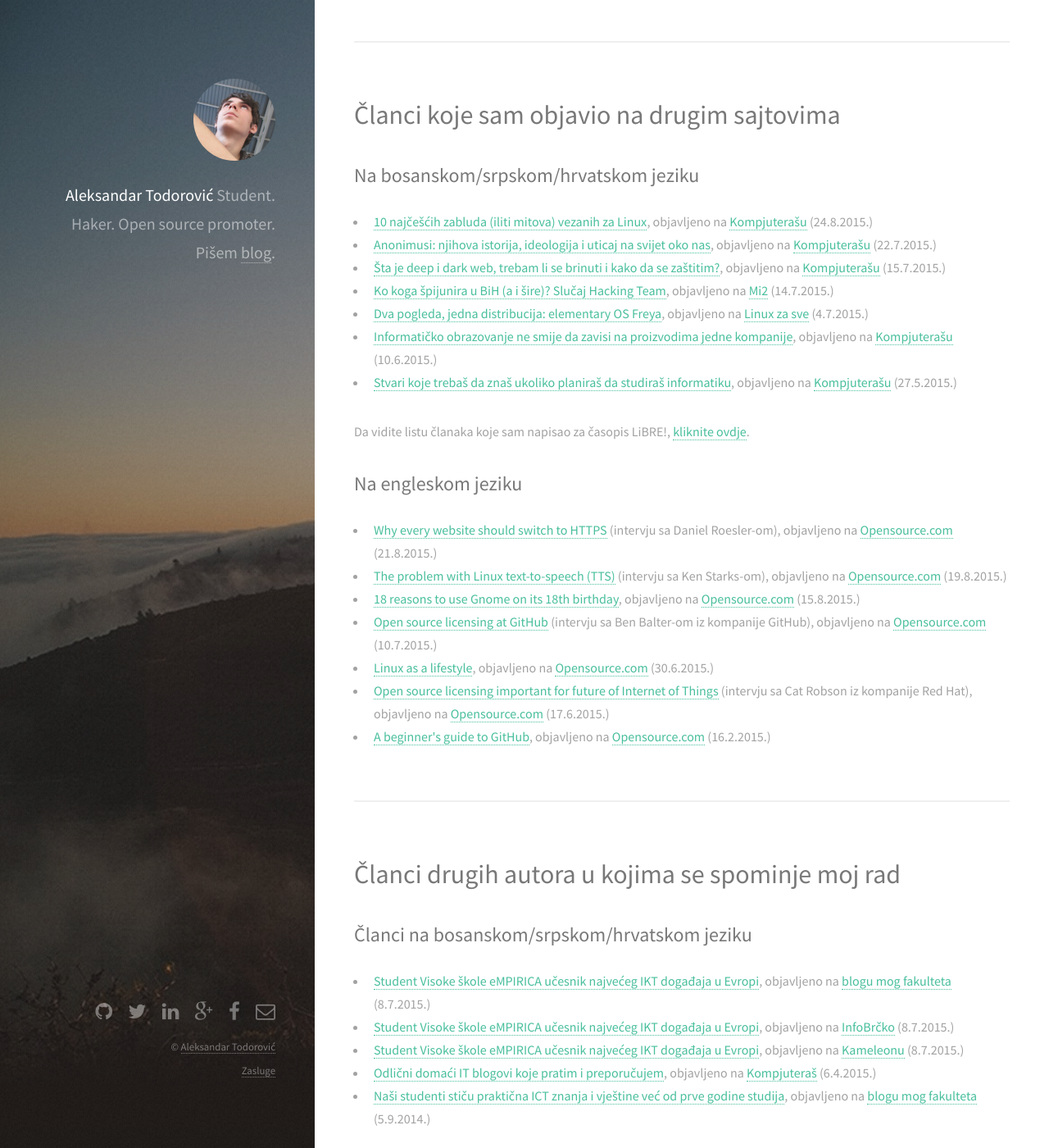
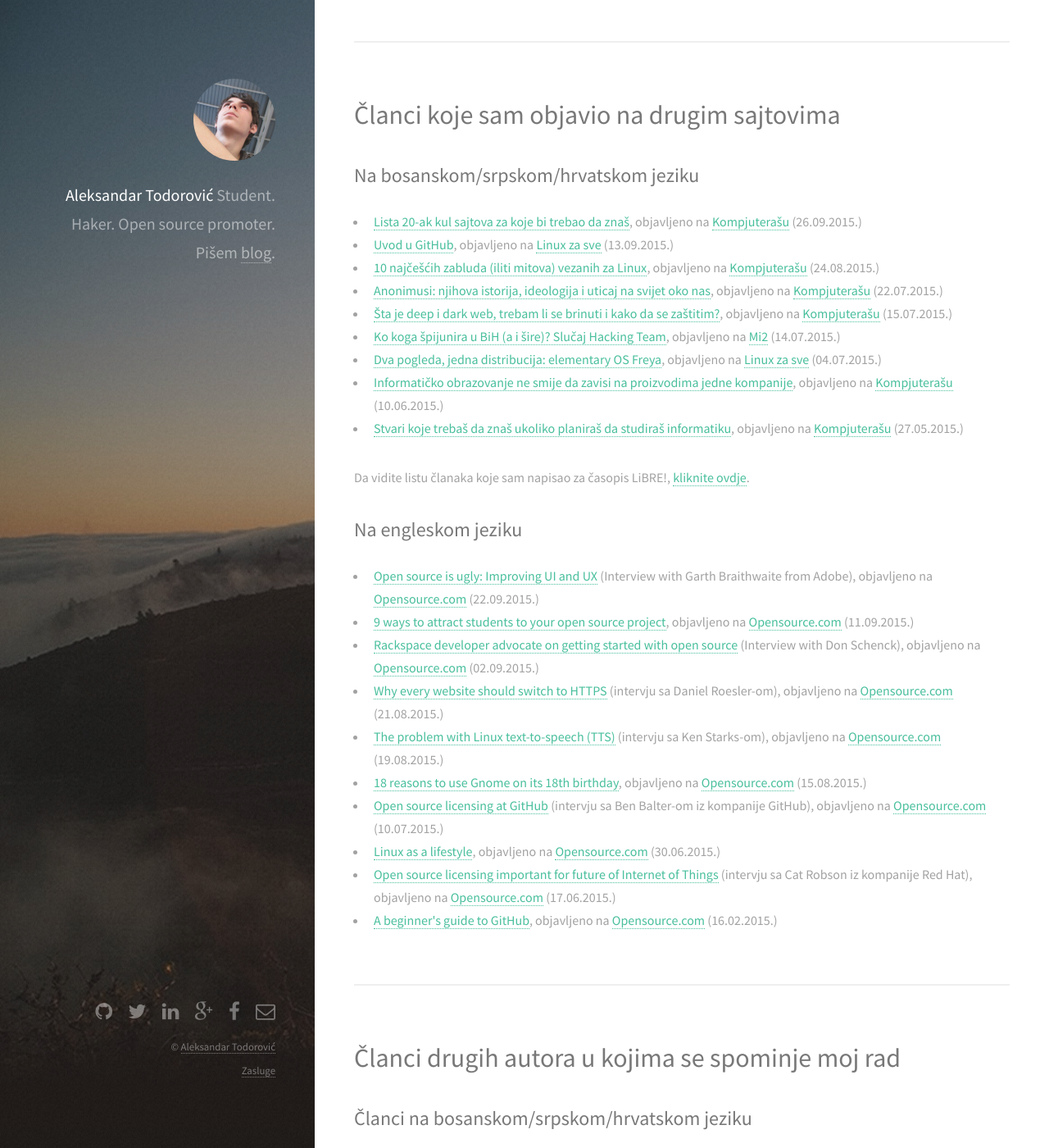
Before and after one commit to inputsh/bs.r3bl.me, a Jekyll site: the page built from index.html, in a window 1280 px wide and 1400 px high, scrolled down 487 px. Shown: the whole window at 82% size. Built offline with Jekyll 4.4.1, drawn with Linux system fonts in a browser that asks for light colours; comment, search, counter and statistics services are not loaded; some of the changed text lies outside the part shown.

Commit message:
Major update

```diff
--- a/_config.yml
+++ b/_config.yml
@@ -4,7 +4,7 @@
 email: aleksandar.todorovic@mail.ru
 
 description: "Student, haker i promoter open source softvera koji voli da dijeli svoje priče sa svijetom."
-url: "https://bs.r3bl.me" # the base hostname & protocol for your site
+url: 'https://bs.r3bl.me' # the base hostname & protocol for your site
 
 twitter_username:     r3bl_
 github_username:      aleksandar-todorovic
--- a/index.html
+++ b/index.html
@@ -10,19 +10,19 @@
     <section>
       <p style="text-align:center; font-size: 120%;">
         <a href="https://blog.r3bl.me/en/open-source-advocacy">Promoter open source softvera</a>. Strastven prema poljima umjetne inteligencije i cyber sigurnosti.
-        <a href="https://blog.r3bl.me/en/partnership-with-opensource-dot-com/">Community Moderator</a> za <a href="http://opensource.com/">Opensource.com</a>.
-        Volim da doprinosim razvoju open source projekata (što većinom radim <a href="http://opensource.com/business/14/12/8-ways-contribute-open-source-without-writing-code">bez pisanja koda</a>).
+        <a href="https://blog.r3bl.me/en/partnership-with-opensource-dot-com/">Community Moderator</a> za <a href="https://opensource.com/">Opensource.com</a>.
+        Volim da doprinosim razvoju open source projekata (što većinom radim <a href="https://opensource.com/business/14/12/8-ways-contribute-open-source-without-writing-code">bez pisanja koda</a>).
         Doprinijeo sam razvoju nekoliko svjetski poznatih open source projekata kao što su <a href="http://reddit.com/">reddit</a>, <a href="https://elementary.io/">elementary OS</a> i <a href="https://www.torproject.org/">Tor projekat</a>.
       </p>
       <p style="text-align:center; font-size: 120%;">
         Volim da pišem u svoje slobodno vrijeme. Pišem, kako na bosanskom, tako i na engleskom jeziku.<br/>
-        Do sada sam objavio članke na <a href="http://opensource.com/users/r3bl">Opensource.com</a>, <a href="http://kompjuteras.com/author/r3bl/">Kompjuteraš</a>, <a href="http://www.linuxzasve.com/">Linux za sve</a> i u <a href="http://libre.lugons.org/">LiBRE! magazinu</a>. <br/>
+        Do sada sam objavio članke na <a href="https://opensource.com/users/r3bl">Opensource.com</a>, <a href="http://kompjuteras.com/author/r3bl/">Kompjuteraš</a>, <a href="http://www.linuxzasve.com/">Linux za sve</a> i u <a href="http://libre.lugons.org/">LiBRE! magazinu</a>. <br/>
       </p>
 
       <!-- BUTTONS -->
       <ul class="actions fit">
-        <li><a href="http://bs.r3bl.me/portofolio" class="button special fit">Portofolio</a></li>
-        <li><a href="http://blog.r3bl.me" class="button special fit">Blog</a></li>
+        <li><a href="https://bs.r3bl.me/portofolio" class="button special fit">Portofolio</a></li>
+        <li><a href="https://bs.r3bl.me" class="button special fit">Blog</a></li>
         <li><a href="https://github.com/aleksandar-todorovic/notes" class="button special fit">Bilješke</a></li>
       </ul>
       <ul class="actions fit">
@@ -37,26 +37,31 @@
       <h2>Na bosanskom/srpskom/hrvatskom jeziku</h2>
 
       <ul>
-        <li><a href="http://kompjuteras.com/10-najcescih-zabluda-iliti-mitova-vezanih-za-linux/">10 najčešćih zabluda (iliti mitova) vezanih za Linux</a>, objavljeno na <a href="http://kompjuteras.com">Kompjuterašu</a> (24.8.2015.)</li>
-        <li><a href="http://kompjuteras.com/anonimusi-njihova-istorija-ideologija-uticaj-na-svijet-oko-nas/">Anonimusi: njihova istorija, ideologija i uticaj na svijet oko nas</a>, objavljeno na <a href="http://kompjuteras.com">Kompjuterašu</a> (22.7.2015.)</li>
-        <li><a href="http://kompjuteras.com/sta-je-deep-dark-web-trebam-li-se-brinuti-kako-da-se-zastitim/">Šta je deep i dark web, trebam li se brinuti i kako da se zaštitim?</a>, objavljeno na <a href="http://kompjuteras.com">Kompjuterašu</a> (15.7.2015.)</li>
-        <li><a href="http://www.mi2.ba/vijesti/koga-spijunira-bih-sire-slucaj-hacking-team/">Ko koga špijunira u BiH (a i šire)? Slučaj Hacking Team</a>, objavljeno na <a href="http://www.mi2.ba/">Mi2</a> (14.7.2015.)</li>
-        <li><a href="http://www.linuxzasve.com/dva-pogleda-jedna-distribucija-elementary-os-freya">Dva pogleda, jedna distribucija: elementary OS Freya</a>, objavljeno na <a href="http://linuxzasve.com/">Linux za sve</a> (4.7.2015.)</li>
-        <li><a href="http://kompjuteras.com/informaticko-obrazovanje-ne-smije-da-zavisi-na-proizvodima-jedne-kompanije/">Informatičko obrazovanje ne smije da zavisi na proizvodima jedne kompanije</a>, objavljeno na <a href="http://kompjuteras.com/">Kompjuterašu</a> (10.6.2015.)</li>
-        <li><a href="http://kompjuteras.com/stvari-koje-trebas-da-znas-ukoliko-planiras-da-studiras-informatiku/">Stvari koje trebaš da znaš ukoliko planiraš da studiraš informatiku</a>, objavljeno na <a href="http://kompjuteras.com/">Kompjuterašu</a> (27.5.2015.)</li>
+          <li><a href="http://kompjuteras.com/lista-20-ak-kul-sajtova-za-koje-bi-trebao-da-znas/">Lista 20-ak kul sajtova za koje bi trebao da znaš</a>, objavljeno na <a href="http://kompjuteras.com">Kompjuterašu</a> (26.09.2015.)</li>
+          <li><a href="http://www.linuxzasve.com/uvod-u-github">Uvod u GitHub</a>, objavljeno na <a href="http://linuxzasve.com/">Linux za sve</a> (13.09.2015.)</li>
+          <li><a href="http://kompjuteras.com/10-najcescih-zabluda-iliti-mitova-vezanih-za-linux/">10 najčešćih zabluda (iliti mitova) vezanih za Linux</a>, objavljeno na <a href="http://kompjuteras.com">Kompjuterašu</a> (24.08.2015.)</li>
+          <li><a href="http://kompjuteras.com/anonimusi-njihova-istorija-ideologija-uticaj-na-svijet-oko-nas/">Anonimusi: njihova istorija, ideologija i uticaj na svijet oko nas</a>, objavljeno na <a href="http://kompjuteras.com">Kompjuterašu</a> (22.07.2015.)</li>
+          <li><a href="http://kompjuteras.com/sta-je-deep-dark-web-trebam-li-se-brinuti-kako-da-se-zastitim/">Šta je deep i dark web, trebam li se brinuti i kako da se zaštitim?</a>, objavljeno na <a href="http://kompjuteras.com">Kompjuterašu</a> (15.07.2015.)</li>
+          <li><a href="http://www.mi2.ba/vijesti/koga-spijunira-bih-sire-slucaj-hacking-team/">Ko koga špijunira u BiH (a i šire)? Slučaj Hacking Team</a>, objavljeno na <a href="http://www.mi2.ba/">Mi2</a> (14.07.2015.)</li>
+          <li><a href="http://www.linuxzasve.com/dva-pogleda-jedna-distribucija-elementary-os-freya">Dva pogleda, jedna distribucija: elementary OS Freya</a>, objavljeno na <a href="http://linuxzasve.com/">Linux za sve</a> (04.07.2015.)</li>
+          <li><a href="http://kompjuteras.com/informaticko-obrazovanje-ne-smije-da-zavisi-na-proizvodima-jedne-kompanije/">Informatičko obrazovanje ne smije da zavisi na proizvodima jedne kompanije</a>, objavljeno na <a href="http://kompjuteras.com/">Kompjuterašu</a> (10.06.2015.)</li>
+          <li><a href="http://kompjuteras.com/stvari-koje-trebas-da-znas-ukoliko-planiras-da-studiras-informatiku/">Stvari koje trebaš da znaš ukoliko planiraš da studiraš informatiku</a>, objavljeno na <a href="http://kompjuteras.com/">Kompjuterašu</a> (27.05.2015.)</li>
       </ul>
       <p>Da vidite listu članaka koje sam napisao za časopis LiBRE!, <a href="{{ site.url }}/libre">kliknite ovdje</a>.</p>
 
       <h2>Na engleskom jeziku</h2>
 
       <ul>
-        <li><a href="https://opensource.com/business/15/8/interview-daniel-roesler-utilityapi">Why every website should switch to HTTPS</a> (intervju sa Daniel Roesler-om), objavljeno na <a href="http://opensource.com">Opensource.com</a> (21.8.2015.)</li>
-        <li><a href="https://opensource.com/life/15/8/interview-ken-starks-texas-linux-fest">The problem with Linux text-to-speech (TTS)</a> (intervju sa Ken Starks-om), objavljeno na <a href="http://opensource.com">Opensource.com</a> (19.8.2015.)</li>
-        <li><a href="http://opensource.com/life/15/8/gnome-turns-18">18 reasons to use Gnome on its 18th birthday</a>, objavljeno na <a href="http://opensource.com">Opensource.com</a> (15.8.2015.)</li>
-        <li><a href="http://opensource.com/life/15/7/interview-ben-balter-github">Open source licensing at GitHub</a> (intervju sa Ben Balter-om iz kompanije GitHub), objavljeno na <a href="http://opensource.com">Opensource.com</a> (10.7.2015.)</li>
-        <li><a href="http://opensource.com/life/15/6/my-linux-story-Aleksandar-Todorovic">Linux as a lifestyle</a>, objavljeno na <a href="http://opensource.com">Opensource.com</a> (30.6.2015.)</li>
-        <li><a href="http://opensource.com/business/15/6/interview-cat-robson-red-hat">Open source licensing important for future of Internet of Things</a> (intervju sa Cat Robson iz kompanije Red Hat), objavljeno na <a href="http://opensource.com">Opensource.com</a> (17.6.2015.)</li>
-        <li><a href="http://opensource.com/life/15/2/beginners-guide-github">A beginner's guide to GitHub</a>, objavljeno na <a href="http://opensource.com">Opensource.com</a> (16.2.2015.)</li>
+          <li><a href="https://opensource.com/life/15/9/ato-interview-garth-braithwaite">Open source is ugly: Improving UI and UX</a> (Interview with Garth Braithwaite from Adobe), objavljeno na <a href="https://opensource.com">Opensource.com</a> (22.09.2015.)</li>
+          <li><a href="https://opensource.com/education/15/9/what-attracts-students-to-your-project">9 ways to attract students to your open source project</a>, objavljeno na <a href="https://opensource.com">Opensource.com</a> (11.09.2015.)</li>
+          <li><a href="https://opensource.com/life/15/9/interview-don-schenck-rackspace">Rackspace developer advocate on getting started with open source</a> (Interview with Don Schenck), objavljeno na <a href="https://opensource.com">Opensource.com</a> (02.09.2015.)</li>
+          <li><a href="https://opensource.com/business/15/8/interview-daniel-roesler-utilityapi">Why every website should switch to HTTPS</a> (intervju sa Daniel Roesler-om), objavljeno na <a href="https://opensource.com">Opensource.com</a> (21.08.2015.)</li>
+          <li><a href="https://opensource.com/life/15/8/interview-ken-starks-texas-linux-fest">The problem with Linux text-to-speech (TTS)</a> (intervju sa Ken Starks-om), objavljeno na <a href="https://opensource.com">Opensource.com</a> (19.08.2015.)</li>
+          <li><a href="https://opensource.com/life/15/8/gnome-turns-18">18 reasons to use Gnome on its 18th birthday</a>, objavljeno na <a href="https://opensource.com">Opensource.com</a> (15.08.2015.)</li>
+          <li><a href="https://opensource.com/life/15/7/interview-ben-balter-github">Open source licensing at GitHub</a> (intervju sa Ben Balter-om iz kompanije GitHub), objavljeno na <a href="https://opensource.com">Opensource.com</a> (10.07.2015.)</li>
+          <li><a href="https://opensource.com/life/15/6/my-linux-story-Aleksandar-Todorovic">Linux as a lifestyle</a>, objavljeno na <a href="https://opensource.com">Opensource.com</a> (30.06.2015.)</li>
+          <li><a href="https://opensource.com/business/15/6/interview-cat-robson-red-hat">Open source licensing important for future of Internet of Things</a> (intervju sa Cat Robson iz kompanije Red Hat), objavljeno na <a href="https://opensource.com">Opensource.com</a> (17.06.2015.)</li>
+          <li><a href="https://opensource.com/life/15/2/beginners-guide-github">A beginner's guide to GitHub</a>, objavljeno na <a href="https://opensource.com">Opensource.com</a> (16.02.2015.)</li>
       </ul>
     </section>
 
@@ -66,24 +71,24 @@
       <h2>Članci na bosanskom/srpskom/hrvatskom jeziku</h2>
 
       <ul>
-        <li><a href="http://www.empirica.ba/index.php/aktuelne-vijesti/490-student-visoke-skole-empirica-ucesnik-najveceg-ikt-dogadaja-u-evropi">Student Visoke škole eMPIRICA učesnik najvećeg IKT događaja u Evropi</a>, objavljeno na <a href="http://empirica.ba/index.php/aktuelne-vijesti">blogu mog fakulteta</a> (8.7.2015.)</li>
-        <li><a href="http://www.infobrcko.com/vijesti-iz-bih/11338-student-visoke-%C5%A1kole-empirica-u%C4%8Desnik-najve%C4%87eg-ikt-doga%C4%91aja-u-evropi.html">Student Visoke škole eMPIRICA učesnik najvećeg IKT događaja u Evropi</a>, objavljeno na <a href="http://infobrcko.com">InfoBrčko</a> (8.7.2015.)</li>
-        <li><a href="http://www.kameleon.ba/index.php/lifestyle/Student-Visoke-skole-eMPIRICA-ucesnik-najveceg-IKT-dogadaja-u-Evropi-">Student Visoke škole eMPIRICA učesnik najvećeg IKT događaja u Evropi</a>, objavljeno na <a href="http://kameleon.ba">Kameleonu</a> (8.7.2015.)</li>
-        <li><a href="http://kompjuteras.com/odlicni-domaci-blogovi-koje-pratim-preporucujem/">Odlični domaći IT blogovi koje pratim i preporučujem</a>, objavljeno na <a href="http://kompjuteras.com/">Kompjuteraš</a> (6.4.2015.)</li>
-        <li><a href="http://empirica.ba/index.php/aktuelne-vijesti/464-nasi-studenti-sticu-prakticna-ict-znanja-i-vjestine-vec-od-prve-godine-studija">Naši studenti stiču praktična ICT znanja i vještine već od prve godine studija</a>, objavljeno na <a href="http://empirica.ba/index.php/aktuelne-vijesti">blogu mog fakulteta</a> (5.9.2014.)</li>
+        <li><a href="http://www.empirica.ba/index.php/aktuelne-vijesti/490-student-visoke-skole-empirica-ucesnik-najveceg-ikt-dogadaja-u-evropi">Student Visoke škole eMPIRICA učesnik najvećeg IKT događaja u Evropi</a>, objavljeno na <a href="http://empirica.ba/index.php/aktuelne-vijesti">blogu Visoke škole eMPIRICA</a> (08.07.2015.)</li>
+        <li><a href="http://www.infobrcko.com/vijesti-iz-bih/11338-student-visoke-%C5%A1kole-empirica-u%C4%8Desnik-najve%C4%87eg-ikt-doga%C4%91aja-u-evropi.html">Student Visoke škole eMPIRICA učesnik najvećeg IKT događaja u Evropi</a>, objavljeno na <a href="http://infobrcko.com">InfoBrčko</a> (08.07.2015.)</li>
+        <li><a href="http://www.kameleon.ba/index.php/lifestyle/Student-Visoke-skole-eMPIRICA-ucesnik-najveceg-IKT-dogadaja-u-Evropi-">Student Visoke škole eMPIRICA učesnik najvećeg IKT događaja u Evropi</a>, objavljeno na <a href="http://kameleon.ba">Kameleonu</a> (08.07.2015.)</li>
+        <li><a href="http://kompjuteras.com/odlicni-domaci-blogovi-koje-pratim-preporucujem/">Odlični domaći IT blogovi koje pratim i preporučujem</a>, objavljeno na <a href="http://kompjuteras.com/">Kompjuteraš</a> (06.04.2015.)</li>
+        <li><a href="http://empirica.ba/index.php/aktuelne-vijesti/464-nasi-studenti-sticu-prakticna-ict-znanja-i-vjestine-vec-od-prve-godine-studija">Naši studenti stiču praktična ICT znanja i vještine već od prve godine studija</a>, objavljeno na <a href="http://empirica.ba/index.php/aktuelne-vijesti">blogu Visoke škole eMPIRICA</a> (05.09.2014.)</li>
       </ul>
 
       <h2>Članci na engleskom jeziku</h2>
 
       <ul>
-        <li><a href="http://opensource.com/life/15/8/weekly-news-august-15">Gnome turns 18, new tools for Docker, Kali Linux 2.0, and more news</a>, objavljeno na <a href="http://opensource.com">Opensource.com</a> (15.8.2015.)</li>
-        <li><a href="http://opensource.com/life/15/7/community-report-july-2015">Highlights and editor's picks: July 2015 report</a>, objavljeno na <a href="http://opensource.com">Opensource.com</a> (7.7.2015.)</li>
-        <li><a href="http://opensource.com/life/15/6/top-25-articles-2015-so-far">Top 25 articles of 2015 (so far)</a>, objavljeno na <a href="http://opensource.com">Opensource.com</a> (30.6.2015.)</li>
-        <li><a href="http://www.careerdean.com/blog/composing-a-rockin-resume/">Composing a Rockin’ Resume</a>, objavljeno na <a href="https://www.careerdean.com/">CareerDean</a> (11.6.2015.)</li>
-        <li><a href="http://opensource.com/community/15/5/community-report-june-2015">Highlights and editor’s picks: June 2015 report</a>, objavljeno na <a href="http://opensource.com">Opensource.com</a> (10.6.2015.)</li>
-        <li><a href="http://opensource.com/community-report-march-2015">Highlights and editor's picks: March 2015 report</a>, objavljeno na <a href="http://opensource.com/">Opensource.com</a> (9.3.2015.)</li>
-        <li><a href="http://opensource.com/life/15/2/top-5-articles-week-february-20">Top 5: GitHub, NGINX, and the Free Software Foundation</a>, objavljeno na <a href="http://opensource.com/">Opensource.com</a> (20.2.2015.)</li>
-        <li><a href="http://djtechtools.com/2012/03/06/djing-with-a-computer-keyboard/">DJing With A Computer Keyboard</a>, objavljeno na <a href="http://djtechtools.com/">DJTechTools</a> (6.3.2012.)</li>
+        <li><a href="https://opensource.com/life/15/8/weekly-news-august-15">Gnome turns 18, new tools for Docker, Kali Linux 2.0, and more news</a>, objavljeno na <a href="https://opensource.com">Opensource.com</a> (15.08.2015.)</li>
+        <li><a href="https://opensource.com/life/15/7/community-report-july-2015">Highlights and editor's picks: July 2015 report</a>, objavljeno na <a href="https://opensource.com">Opensource.com</a> (07.07.2015.)</li>
+        <li><a href="https://opensource.com/life/15/6/top-25-articles-2015-so-far">Top 25 articles of 2015 (so far)</a>, objavljeno na <a href="https://opensource.com">Opensource.com</a> (30.06.2015.)</li>
+        <li><a href="https://www.careerdean.com/blog/composing-a-rockin-resume/">Composing a Rockin’ Resume</a>, objavljeno na <a href="https://www.careerdean.com/">CareerDean</a> (11.06.2015.)</li>
+        <li><a href="https://opensource.com/community/15/5/community-report-june-2015">Highlights and editor’s picks: June 2015 report</a>, objavljeno na <a href="https://opensource.com">Opensource.com</a> (10.06.2015.)</li>
+        <li><a href="https://opensource.com/community-report-march-2015">Highlights and editor's picks: March 2015 report</a>, objavljeno na <a href="https://opensource.com/">Opensource.com</a> (09.03.2015.)</li>
+        <li><a href="https://opensource.com/life/15/2/top-5-articles-week-february-20">Top 5: GitHub, NGINX, and the Free Software Foundation</a>, objavljeno na <a href="https://opensource.com/">Opensource.com</a> (20.02.2015.)</li>
+        <li><a href="http://djtechtools.com/2012/03/06/djing-with-a-computer-keyboard/">DJing With A Computer Keyboard</a>, objavljeno na <a href="http://djtechtools.com/">DJTechTools</a> (06.03.2012.)</li>
       </ul>
     </section>
 
```
Also changed, not shown: _layouts/default.html (+0 -8 lines).
